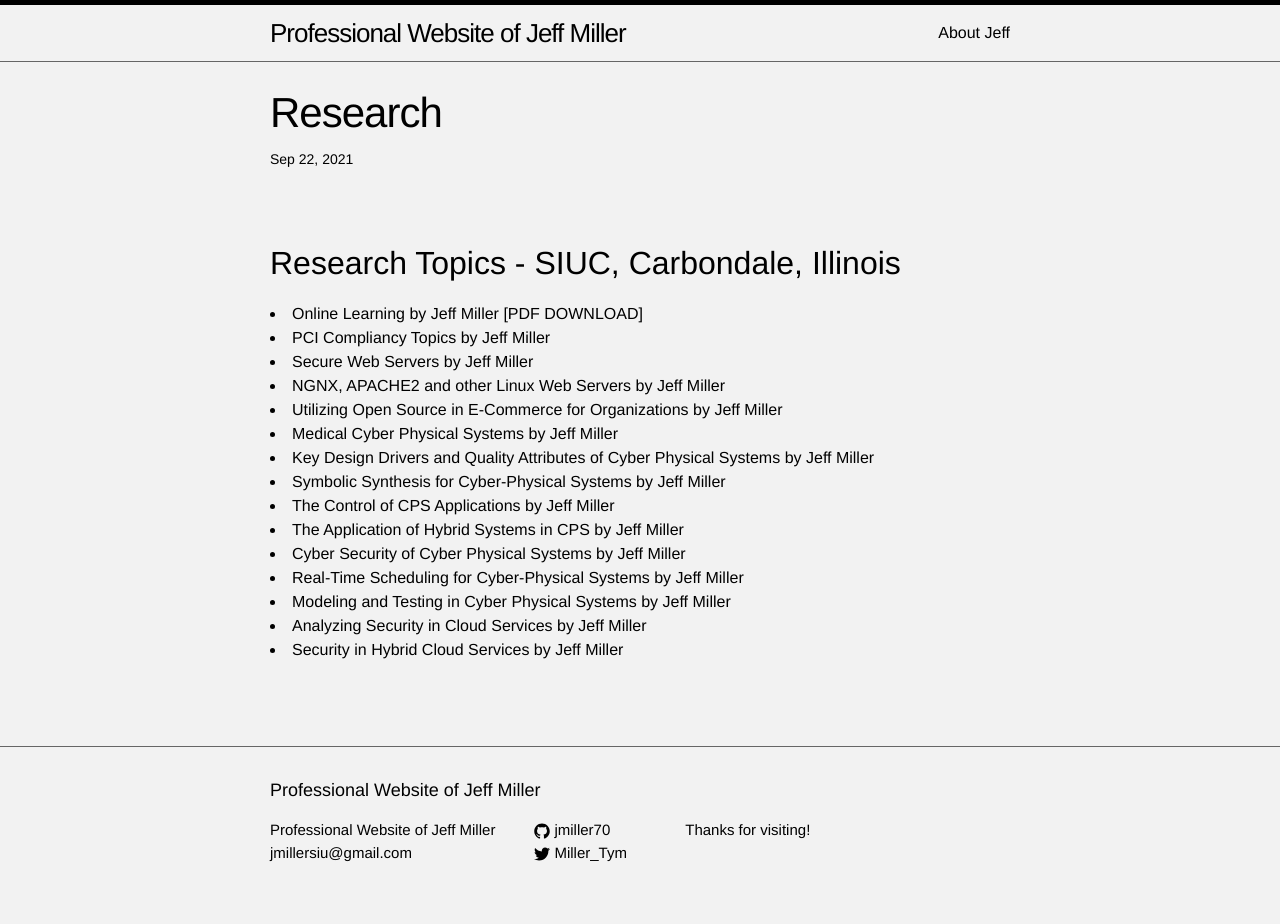
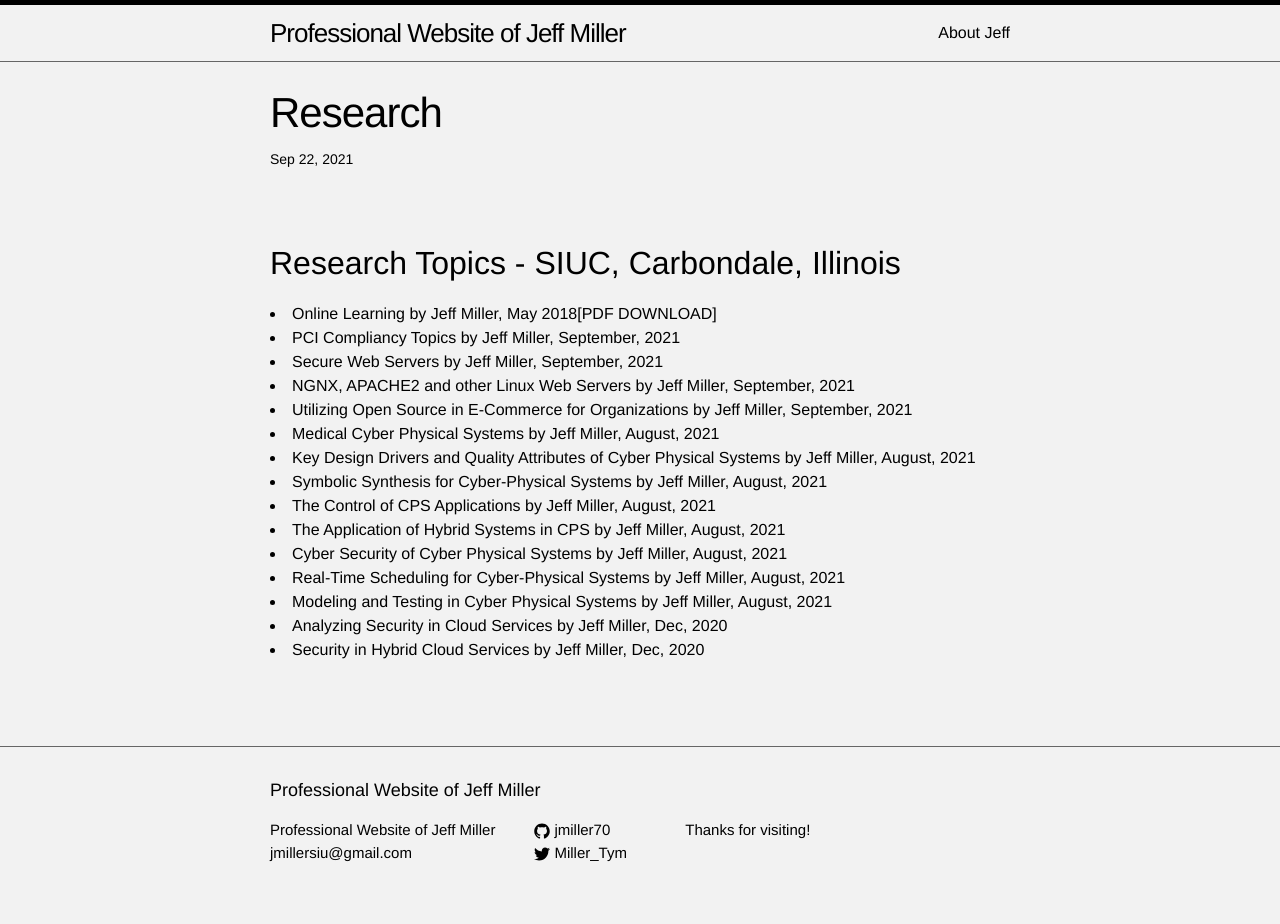
Before and after one commit to jmillersiu/jmillersiu.github.io, a Jekyll site: the page built from _posts/2021-09-22-research.markdown, in a window 1280 px wide. Built offline with Jekyll 4.4.1, drawn with Linux system fonts in a browser that asks for light colours.

Commit message:
Update 2021-09-22-research.markdown

```diff
--- a/_posts/2021-09-22-research.markdown
+++ b/_posts/2021-09-22-research.markdown
@@ -8,19 +8,19 @@ categories: jekyll update
 
 Research Topics - SIUC, Carbondale, Illinois
 ---
-<li>Online Learning by Jeff Miller <a href="https://jmillersiu.github.io/assets/Miller_Online_Learning_pdf.pdf" download>[PDF DOWNLOAD]</a></li>
-<li>PCI Compliancy Topics by Jeff Miller</li>
-<li>Secure Web Servers by Jeff Miller</li>
-<li>NGNX, APACHE2 and other Linux Web Servers by Jeff Miller</li>
-<li>Utilizing Open Source in E-Commerce for Organizations by Jeff Miller</li>
-<li>Medical Cyber Physical Systems by Jeff Miller</li>
-<li>Key Design Drivers and Quality Attributes of Cyber Physical Systems by Jeff Miller</li>
-<li>Symbolic Synthesis for Cyber-Physical Systems by Jeff Miller</li>
-<li>The Control of CPS Applications by Jeff Miller</li>
-<li>The Application of Hybrid Systems in CPS by Jeff Miller</li>
-<li>Cyber Security of Cyber Physical Systems by Jeff Miller</li>
-<li>Real-Time Scheduling for Cyber-Physical Systems by Jeff Miller</li>
-<li>Modeling and Testing in Cyber Physical Systems by Jeff Miller</li>
-<li>Analyzing Security in Cloud Services by Jeff Miller</li>
-<li>Security in Hybrid Cloud Services by Jeff Miller</li>
+<li>Online Learning by Jeff Miller, May 2018<a href="https://jmillersiu.github.io/assets/Miller_Online_Learning_pdf.pdf" download>[PDF DOWNLOAD]</a></li>
+<li>PCI Compliancy Topics by Jeff Miller, September, 2021</li>
+<li>Secure Web Servers by Jeff Miller, September, 2021</li>
+<li>NGNX, APACHE2 and other Linux Web Servers by Jeff Miller, September, 2021</li>
+<li>Utilizing Open Source in E-Commerce for Organizations by Jeff Miller, September, 2021</li>
+<li>Medical Cyber Physical Systems by Jeff Miller, August, 2021</li>
+<li>Key Design Drivers and Quality Attributes of Cyber Physical Systems by Jeff Miller, August, 2021</li>
+<li>Symbolic Synthesis for Cyber-Physical Systems by Jeff Miller, August, 2021</li>
+<li>The Control of CPS Applications by Jeff Miller, August, 2021</li>
+<li>The Application of Hybrid Systems in CPS by Jeff Miller, August, 2021</li>
+<li>Cyber Security of Cyber Physical Systems by Jeff Miller, August, 2021</li>
+<li>Real-Time Scheduling for Cyber-Physical Systems by Jeff Miller, August, 2021</li>
+<li>Modeling and Testing in Cyber Physical Systems by Jeff Miller, August, 2021</li>
+<li>Analyzing Security in Cloud Services by Jeff Miller, Dec, 2020</li>
+<li>Security in Hybrid Cloud Services by Jeff Miller, Dec, 2020</li>
 <br>
```
